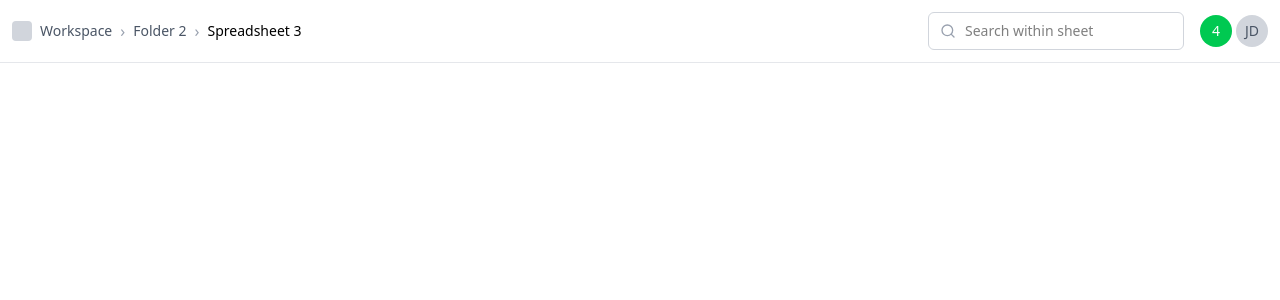
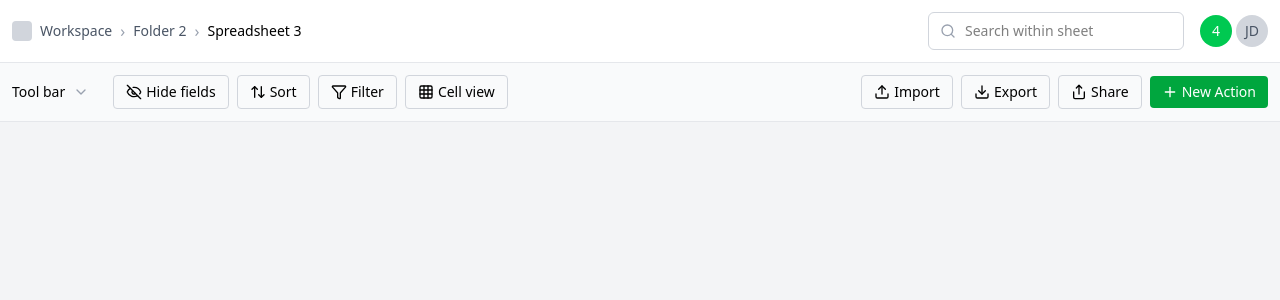
Before and after one commit to Kanhaiyasahu01/Inscripts, a React (Vite) app: page / in a window 1280 px wide. Shown: the top 300 px of the page. Built offline with nearby package versions, Linux system fonts and the light colour scheme.

Commit message:
Add tool bar component

```diff
--- a/src/App.tsx
+++ b/src/App.tsx
@@ -1,9 +1,24 @@
 import Header from "./components/Header"
+import { Toolbar } from "./components/Toolbar"
 
 export const App = () => {
+
+    const handleToolbarAction = (action: string) => {
+    console.log(`${action} clicked`);
+  };
   return (
-    <div>
+    <div className="flex flex-col h-screen bg-gray-100">
       <Header />
-    </div>
+  <Toolbar
+        onHideFields={() => handleToolbarAction('Hide fields')}
+        onSort={() => handleToolbarAction('Sort')}
+        onFilter={() => handleToolbarAction('Filter')}
+        onCellView={() => handleToolbarAction('Cell view')}
+        onImport={() => handleToolbarAction('Import')}
+        onExport={() => handleToolbarAction('Export')}
+        onShare={() => handleToolbarAction('Share')}
+        onNewAction={() => handleToolbarAction('New Action')}
+      />
+  </div>
   )
 }
--- a/src/components/Toolbar.tsx
+++ b/src/components/Toolbar.tsx
@@ -0,0 +1,80 @@
+import { ChevronDown, Search, Eye, EyeOff, ArrowUpDown, Filter, Grid3X3, Upload, Download, Share, Plus, MoreHorizontal } from 'lucide-react';
+export const Toolbar: React.FC<{
+  onHideFields: () => void;
+  onSort: () => void;
+  onFilter: () => void;
+  onCellView: () => void;
+  onImport: () => void;
+  onExport: () => void;
+  onShare: () => void;
+  onNewAction: () => void;
+}> = ({ onHideFields, onSort, onFilter, onCellView, onImport, onExport, onShare, onNewAction }) => {
+  return (
+    <div className="flex items-center justify-between p-3 bg-gray-50 border-b border-gray-200">
+      <div className="flex items-center space-x-2">
+        <span className="text-sm font-medium">Tool bar</span>
+        <ChevronDown className="w-4 h-4 text-gray-400" />
+        <div className="flex items-center space-x-2 ml-4">
+          <button
+            onClick={onHideFields}
+            className="flex items-center space-x-1 px-3 py-1.5 text-sm border border-gray-300 rounded hover:bg-gray-100"
+          >
+            <EyeOff className="w-4 h-4" />
+            <span>Hide fields</span>
+          </button>
+          <button
+            onClick={onSort}
+            className="flex items-center space-x-1 px-3 py-1.5 text-sm border border-gray-300 rounded hover:bg-gray-100"
+          >
+            <ArrowUpDown className="w-4 h-4" />
+            <span>Sort</span>
+          </button>
+          <button
+            onClick={onFilter}
+            className="flex items-center space-x-1 px-3 py-1.5 text-sm border border-gray-300 rounded hover:bg-gray-100"
+          >
+            <Filter className="w-4 h-4" />
+            <span>Filter</span>
+          </button>
+          <button
+            onClick={onCellView}
+            className="flex items-center space-x-1 px-3 py-1.5 text-sm border border-gray-300 rounded hover:bg-gray-100"
+          >
+            <Grid3X3 className="w-4 h-4" />
+            <span>Cell view</span>
+          </button>
+        </div>
+      </div>
+      <div className="flex items-center space-x-2">
+        <button
+          onClick={onImport}
+          className="flex items-center space-x-1 px-3 py-1.5 text-sm border border-gray-300 rounded hover:bg-gray-100"
+        >
+          <Upload className="w-4 h-4" />
+          <span>Import</span>
+        </button>
+        <button
+          onClick={onExport}
+          className="flex items-center space-x-1 px-3 py-1.5 text-sm border border-gray-300 rounded hover:bg-gray-100"
+        >
+          <Download className="w-4 h-4" />
+          <span>Export</span>
+        </button>
+        <button
+          onClick={onShare}
+          className="flex items-center space-x-1 px-3 py-1.5 text-sm border border-gray-300 rounded hover:bg-gray-100"
+        >
+          <Share className="w-4 h-4" />
+          <span>Share</span>
+        </button>
+        <button
+          onClick={onNewAction}
+          className="flex items-center space-x-1 px-3 py-1.5 text-sm bg-green-600 text-white rounded hover:bg-green-700"
+        >
+          <Plus className="w-4 h-4" />
+          <span>New Action</span>
+        </button>
+      </div>
+    </div>
+  );
+};
```
